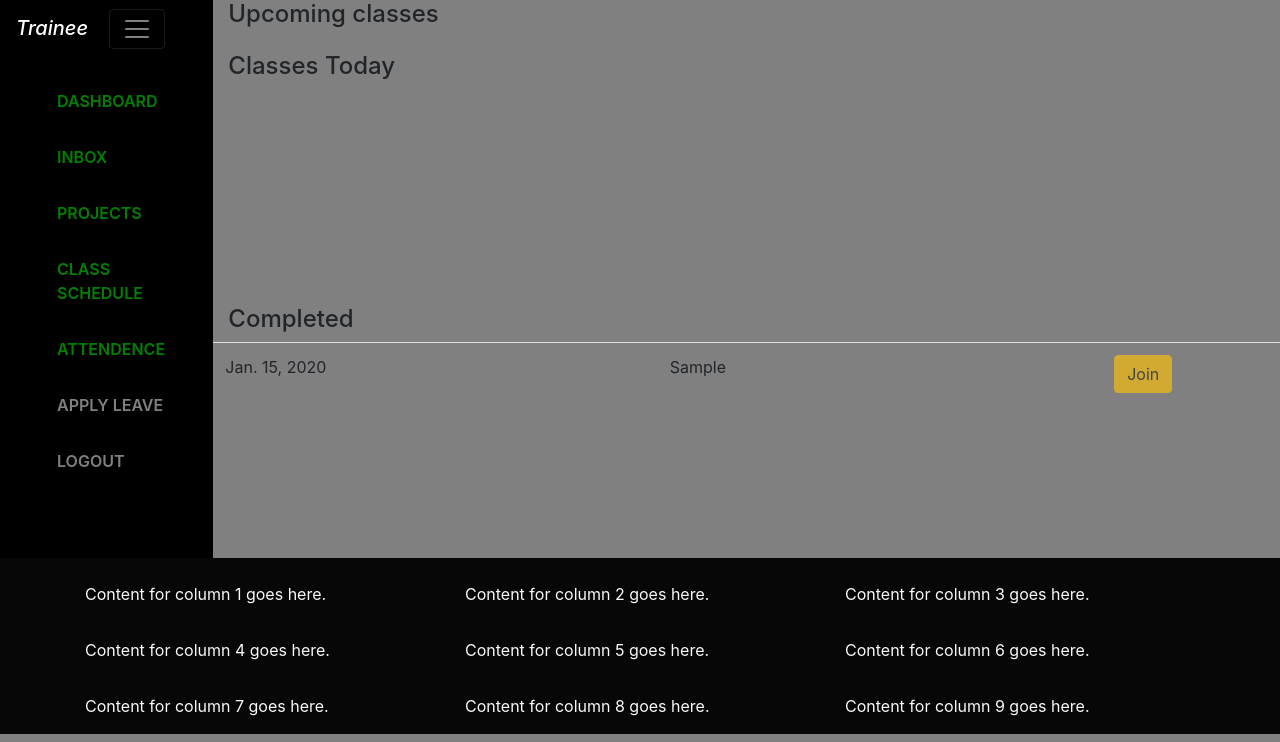
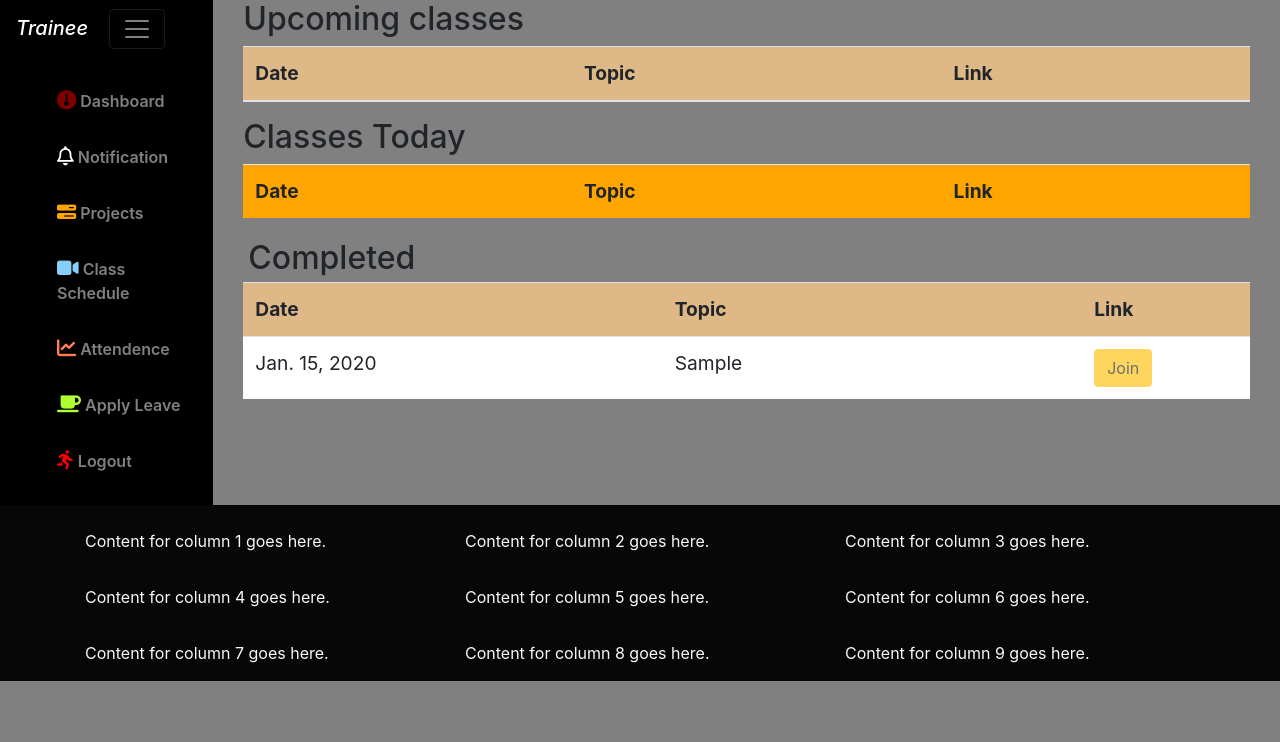
Before and after one commit to harikrish775/training_department, a Django app: page /trainee_class in a window 1280 px wide. Shown: the part 58-800 px from the top of the page. Run offline with Django 4.2, Linux system fonts and the light colour scheme; a user stored in the database is signed in; tables that the repository leaves empty hold one stand-in row (values such as "Sample post"); data that the repository does not hold is empty; some libraries are stand-ins or nearby versions.

Commit message:
nineth commit

```diff
--- a/appc/views.py
+++ b/appc/views.py
@@ -428,11 +428,12 @@ def approveaction(request,pk):
     n = Notification.objects.get(id=pk)
 
     if n.tempsignup.is_special :
+        passwordd = generate_password()
         trainer = TempSignup.objects.get(id=n.tempsignup_id)
         if CustomUser.objects.filter(email=trainer.email).exists():
             error = 'yes'
         else:
-            userr = CustomUser.objects.create_user(first_name=trainer.first_name,last_name=trainer.last_name,email=trainer.email,username=trainer.username,password=trainer.password,is_special=trainer.is_special,date_joined=trainer.joindate)
+            userr = CustomUser.objects.create_user(first_name=trainer.first_name,last_name=trainer.last_name,email=trainer.email,username=trainer.username,password=passwordd,is_special=trainer.is_special,date_joined=trainer.joindate)
             userr.save()
             approved_trainer = Trainer(contact=trainer.contact,age=trainer.age,gender=trainer.gender,joindate=trainer.joindate,image=trainer.image,customuser=userr,degree=trainer.degree)
             approved_trainer.save()
@@ -445,7 +446,7 @@ def approveaction(request,pk):
             n.save()
 
             subject = 'Your approval has been successful'
-            message = f'Hy {n.sender.first_name} {n.sender.last_name}, \n Congratulations on being a part of ALTOS family. \n Your Login Credentials : \n Username: {n.sender.email} \n Password: {trainer.password} '
+            message = f'Hy {n.sender.first_name} {n.sender.last_name}, \n Congratulations on being a part of ALTOS family. \n Your Login Credentials : \n Username: {n.sender.email} \n Password: {passwordd} '
             recipient = n.sender.email
             send_mail(subject,message,settings.EMAIL_HOST_USER,[recipient])
             messages.info(request,f'{n.sender.first_name}{n.sender.last_name} has been approved')
@@ -453,11 +454,12 @@ def approveaction(request,pk):
 
 
     else:
+        passwords = generate_password()
         trainee = TempSignup.objects.get(id=n.tempsignup_id)
         if CustomUser.objects.filter(email=trainee.email).exists():
             error = 'yes'
         else:
-            userr = CustomUser.objects.create_user(first_name=trainee.first_name,last_name=trainee.last_name,email=trainee.email,username=trainee.username,password=trainee.password,is_special=trainee.is_special,date_joined=trainee.joindate)
+            userr = CustomUser.objects.create_user(first_name=trainee.first_name,last_name=trainee.last_name,email=trainee.email,username=trainee.username,password=passwordd,is_special=trainee.is_special,date_joined=trainee.joindate)
             userr.save()
             approved_trainee = Trainee(contact=trainee.contact,age=trainee.age,gender=trainee.gender,joindate=trainee.joindate,image=trainee.image,customuser=userr,degree=trainee.degree)
             approved_trainee.save()
@@ -468,7 +470,7 @@ def approveaction(request,pk):
             n.save()
 
             subject = 'Your approval has been successful'
-            message = f'Hy {n.sender.first_name} {n.sender.last_name}, \n Congratulations on being a part of ALTOS family. \n Your Login Credentials : \n Username: {n.sender.email} \n Password: {trainee.password} '
+            message = f'Hy {n.sender.first_name} {n.sender.last_name}, \n Congratulations on being a part of ALTOS family. \n Your Login Credentials : \n Username: {n.sender.email} \n Password: {passwords} '
             recipient = n.sender.email
             send_mail(subject,message,settings.EMAIL_HOST_USER,[recipient])
             messages.info(request,f'{n.sender.first_name}{n.sender.last_name} has been approved')
--- a/template/navbar3.html
+++ b/template/navbar3.html
@@ -138,39 +138,39 @@
                         <br>
                         <ul class="nav flex-column" id="un" >
                           <li class="nav-item">
-                            <a class="nav-link active"  href="{% url 'trainee_dash' %}" style="color: green;">
-                                DASHBOARD
+                            <a class="nav-link active"  href="{% url 'trainee_dash' %}" >
+                              <i class="fa-solid fa-gauge-simple" style="font-size: larger;color: maroon;"></i> Dashboard
                             </a>
                         </li>
                             <li class="nav-item">
-                                <a class="nav-link active"  href="{% url 'trainee_inbox' %}" style="color: green;">
-                                    INBOX{% if count > 0 %}<span class="badge badge-danger" style="font-size: 15px;">{{count}}</span>{% endif %}
+                                <a class="nav-link active"  href="{% url 'trainee_inbox' %}" >
+                                  <i class="fa-regular fa-bell" style="color: white;font-size: larger;"></i> Notification{% if count > 0 %}<span class="badge badge-danger" style="font-size: 15px;">{{count}}</span>{% endif %}
                                 </a>
                             </li>
                             <li class="nav-item">
-                              <a class="nav-link" href="{% url 'trainee_project' %}" style="color: green;">
-                                  PROJECTS
+                              <a class="nav-link" href="{% url 'trainee_project' %}" >
+                                <i class="fa-solid fa-bars-progress" style="font-size: larger;color: orange;"></i> Projects
                               </a>
                           </li>
 
                             <li class="nav-item">
-                                <a class="nav-link" href="{% url 'trainee_class' %}" style="color: green;">
-                                    CLASS SCHEDULE{% if co > 0 %}<span class="badge badge-danger" style="font-size: 15px;">{{co}}</span>{% endif %}
+                                <a class="nav-link" href="{% url 'trainee_class' %}" >
+                                  <i class="fa-solid fa-video" style="font-size: larger;color: lightskyblue;" ></i> Class Schedule{% if co > 0 %}<span class="badge badge-danger" style="font-size: 15px;">{{co}}</span>{% endif %}
                                 </a>
                             </li>
                             <li class="nav-item">
-                              <a class="nav-link" href="{% url 'trainee_attendence' %}" style="color: green;">
-                                  ATTENDENCE
+                              <a class="nav-link" href="{% url 'trainee_attendence' %}" >
+                                <i class="fa-solid fa-chart-line" style="font-size: larger;color: coral;"></i> Attendence
                               </a>
                           </li>
                           <li class="nav-item">
                             <a class="nav-link" href="{% url 'trainee_applyleave' %}">
-                                APPLY LEAVE
+                              <i class="fa-solid fa-mug-saucer" style="font-size: larger;color: greenyellow;"></i>  Apply Leave
                             </a>
                         </li>
                         <li class="nav-item">
                           <a class="nav-link" href="{% url 'logoutt' %}">
-                              LOGOUT
+                            <i class="fa-solid fa-person-running" style="font-size: larger;color: red;"></i>  Logout
                           </a>
                       </li>
 
--- a/template/new_reg.html
+++ b/template/new_reg.html
@@ -45,8 +45,7 @@
               <div class="d-flex flex-column">
                   <div class="d-flex flex-row justify-content-between align-items-center p-5 bg-dark text-white">
 
-                      <h3 class="display-5">{{i.sender.first_name}} {{i.sender.last_name}} <button href="" class="btn btn-success" disabled>Approved</button></h3>
-
+                      <h3 class="display-5">{{i.tempsignup.first_name}} {{i.tempsignup.last_name}} </h3>
 
 
                     </div>
@@ -83,7 +82,7 @@
                       </div>
                       <div class="row mt-2">
                         <div class="col" scope="row" colspan="1">Email: </div>
-                        <div class="col" colspan="3">{{i.sender.email}}</div>
+                        <div class="col" colspan="3">{{i.tempsignup.email}}</div>
 
                       </div>
                       <div class="row mt-2">
--- a/template/trainee_class.html
+++ b/template/trainee_class.html
@@ -3,10 +3,18 @@
 {% load static %}
 
 <div class="container col-10">
-    <table class="table">
-        <h4>Upcoming classes</h4>
+    <div class="container table-responsive">
+        <table class="table" >
+            <h2>Upcoming classes</h2>
+            <thead>
+                <tr style="background-color: burlywood;font-size: larger;">
+                    <th>Date</th>
+                    <th>Topic</th>
+                    <th>Link</th>
+                </tr>
+            </thead>
             {% for u in u %}
-        <tr class="row">
+            <tr  style="font-size: larger;background-color: white;">
                 <td class="col-5">{{u.date}}</td>
                 <td class="col-5">{{u.topic}}</td>
                 <td class="col-2"><button href="{{u.link}}" class="btn btn-warning" disabled>Join</button></td>
@@ -14,11 +22,19 @@
             {% endfor %}
         </table>
 
-    <table class="table" style="min-height: 25vh;">
-        <h4>Classes Today</h4>
+
+    </div>
+    <div class="container table-responsive">
+        <table class="table" >
+            <h2 >Classes Today</h2>
+            <tr style="background-color: orange;font-size: larger;">
+                <th>Date</th>
+                <th>Topic</th>
+                <th>Link</th>
+            </tr>
             {% for t in t %}
 
-        <tr class="row">
+            <tr style="font-size: larger;background-color: white;">
                 <td class="col-5">{{t.date}}</td>
                 <td class="col-5">{{t.topic}}</td>
                 <td class="col-2"><a href="{{t.link}}" class="btn btn-warning" target="_blank">Join</a></td>
@@ -26,10 +42,18 @@
             {% endfor %}
         </table>
 
-    <table class="table" style="min-height: 25vh;">
-        <h4>Completed</h4>
+
+    </div>
+    <div class="container table-responsive">
+        <table class="table" >
+            <h2 style="padding: 5px;margin: 0;">Completed</h2>
+            <tr style="background-color: burlywood;font-size: larger;">
+                <th>Date</th>
+                <th>Topic</th>
+                <th>Link</th>
+            </tr>
             {% for f in f %}
-        <tr class="row">
+            <tr style="font-size: larger;background-color: white;">
                 <td class="col-5">{{f.date}}</td>
                 <td class="col-5">{{f.topic}}</td>
                 <td class="col-2"><button href="{{f.link}}" class="btn btn-warning" disabled>Join</button></td>
@@ -38,5 +62,6 @@
 
         </table>
     </div>
+</div>
 
 {% endblock %}
```
Also changed, not shown: template/aprove.html (+14 -1 lines), template/trainee_applyleave.html (+7 -4 lines), template/trainee_attendence.html (+6 -6 lines), template/trainee_project.html (+38 -7 lines), template/trainee_viewattendence.html (+6 -5 lines), media/image/w1.jpg (added), media/image/w9_JAVLXTd.webp (added), 2 other files. Lines whose indentation alone changed are shown as unchanged.
